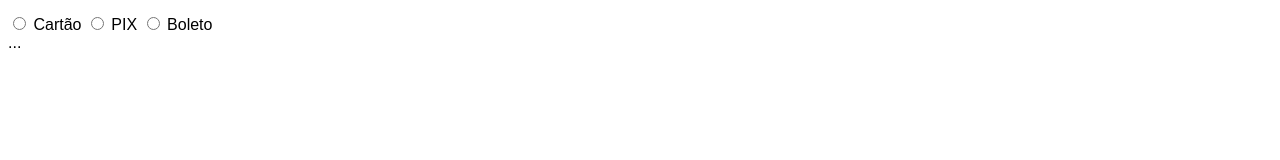
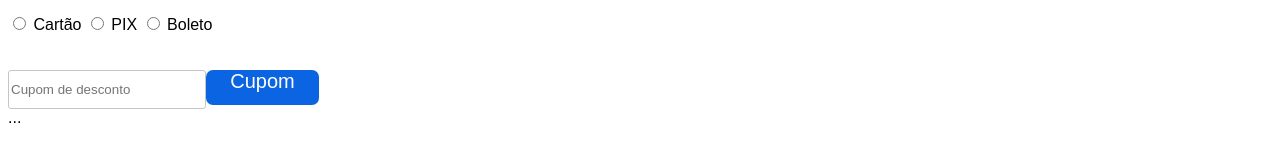
Before and after one commit to Yonatha/javascript-estudo, a Vue app in the folder loja/frontend/: page /checkout in a window 1280 px wide. Shown: the part 186-346 px from the top of the page. Built offline with nearby package versions, Linux system fonts and the light colour scheme; no server answers.

Commit message:
feature/103 - Implementar componente de cupom na tela de checkout

```diff
--- a/loja/frontend/src/components/carrinhos/Checkout.vue
+++ b/loja/frontend/src/components/carrinhos/Checkout.vue
@@ -10,6 +10,7 @@
     <input type="radio" v-model="formaDePagamento" name="formaDePagamento" v-on:change="alterarFormaDePagamento" value="boleto"/> Boleto
     <br>
     <img :src="qrCodeGerado" v-show="formaDePagamento == 'pix'" />
+    <br>
 
     <div v-show="formaDePagamento == 'cc'">
         <br>
@@ -22,17 +23,44 @@
         Validade<br>
         <input type="text" name="cc_validade"><br>
     </div>
+    <br>
+
+    <div>
+        <input type="text" v-model="frango10" placeholder="Cupom de desconto" class="btn-cupom-desconto" />
+        <label @click="cupom()" class="btn-cupom">Cupom</label>
+    </div>
 
     ...
 
 </template>
 
 <style scoped>
+.btn-cupom {
+    background: #0B64E1;
+    width: 113px;
+    height: 35px;
+    text-align: center;
+    text-decoration: none;
+    border-radius: 7px;
+    position: absolute;
+    color: #ffffff;
+    font-size: 20px;
+    align-items: center;
+}
+.btn-cupom-desconto {
+    width: 192px;
+    height: 35px;
+    border-radius: 3px;
+    border: 1px solid #C6C4C4;
+    background: #FFF;
+}
+
 </style>
 
 <script>
 import { mapGetters, mapActions } from 'vuex';
 import QRCode from 'qrcode'
+
 
 export default {
     name: "Checkout",
@@ -48,6 +76,7 @@ export default {
         ...mapGetters("carrinho", ["cliente_id", "total"]),
     },
     methods: {
+        ...mapActions("carrinho", ["checkout", "cupom"]),
         alterarFormaDePagamento() {
             if (this.formaDePagamento == 'pix') {
                 this.gerarPix()
--- /dev/null
+++ b/loja/frontend/src/components/carrinhos/Cupom.vue
@@ -0,0 +1,33 @@
+<template>
+    <h4>Cupom teste</h4>
+</template>
+
+<style scoped></style>
+
+<script>
+import { mapGetters, mapActions } from 'vuex';
+
+export default {
+    name: "Cupom",
+    data() {
+        return {
+            frango10: null
+        }
+    },
+    computed: {
+        ...mapGetters("checkout", ["cliente_id", "total", "cupom"]),
+    },
+    methods: {
+        aplicarCupom() {
+            frango10 = true
+            if (this.frango10 == true) {
+                console.log(`Desconto de 10% aplicado a sua compra!`);
+            } else {
+                console.log('CUPOM INVÁLIDO, EXPIRADO OU JÁ UTILIZADO.');
+            }
+        },
+    }
+}
+
+
+</script>
--- a/loja/frontend/src/router.js
+++ b/loja/frontend/src/router.js
@@ -16,6 +16,7 @@ import CadastrarProduto from "./components/produtos/CadastrarProduto.vue"
 import ListarProduto from "./components/produtos/ListarProduto.vue"
 import DeletarProduto from "./components/produtos/ListarProduto.vue"
 import Checkout from "./components/carrinhos/Checkout.vue"
+import Cupom from "./components/carrinhos/Cupom.vue"
 
 const routes = [
     {
@@ -73,6 +74,10 @@ const routes = [
         path: "/checkout",
         component: Checkout
     },
+    {
+        path: "/cupom",
+        component: Cupom
+    },
 ]
 
 const router = createRouter({
--- a/loja/frontend/src/store/modules/carrinho/carrinho.actions.js
+++ b/loja/frontend/src/store/modules/carrinho/carrinho.actions.js
@@ -26,6 +26,9 @@ const actions = {
     },
     checkout: async () => {
         router.push("/checkout")
+    },
+    cupom: async () => {
+        router.push("/cupom")
     }
 }
 
```
Also changed, not shown: 2 other files (tests, documents, lock files or other folders).
